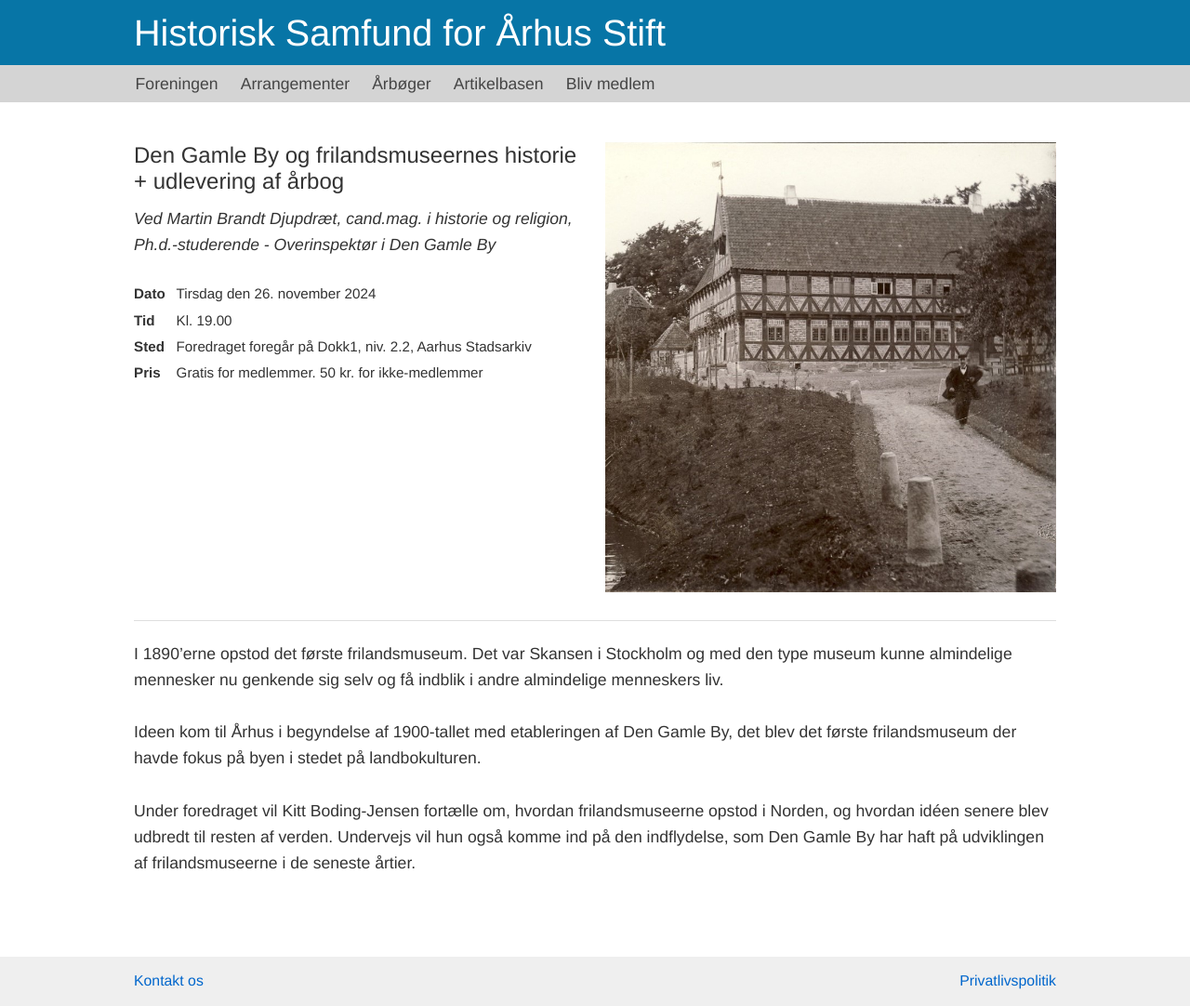
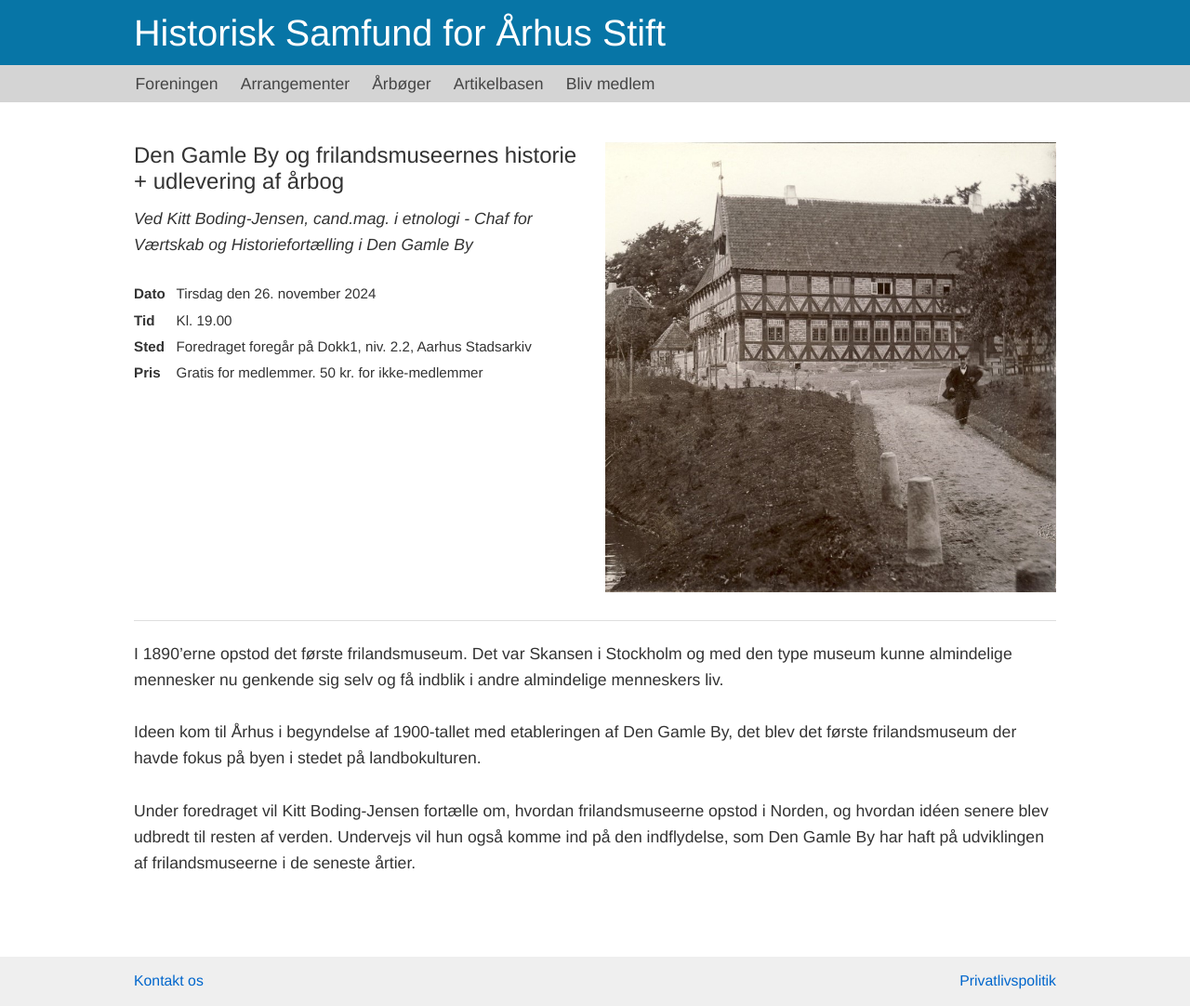
Before and after one commit to guldhorn/historisk-samfund, a Jekyll site: the page built from arrangementer/2024-11-26-den-gamle-by-og-frilandsmuseernes-historie.md, in a window 1280 px wide. Shown: the whole page at 93% size. Built offline with Jekyll 4.4.1, drawn with Linux system fonts in a browser that asks for light colours.

Commit message:
Update arrangements.yaml
Ændring i foredragsholder i november 2024

```diff
--- a/_data/arrangements.yaml
+++ b/_data/arrangements.yaml
@@ -77,7 +77,7 @@
   image_url: /assets/dgb-arrangementsside.jpg
   image_alt: Den Gamle By og frilandsmuseernes historie
   title: Den Gamle By og frilandsmuseernes historie + udlevering af årbog
-  presenter: Ved Martin Brandt Djupdræt, cand.mag. i historie og religion, Ph.d.-studerende - Overinspektør i Den Gamle By
+  presenter: Ved Kitt Boding-Jensen, cand.mag. i etnologi - Chaf for Værtskab og Historiefortælling i Den Gamle By
   location: Foredraget foregår på Dokk1, niv. 2.2, Aarhus Stadsarkiv
   date: Tirsdag den 26. november 2024
   time: Kl. 19.00
```
